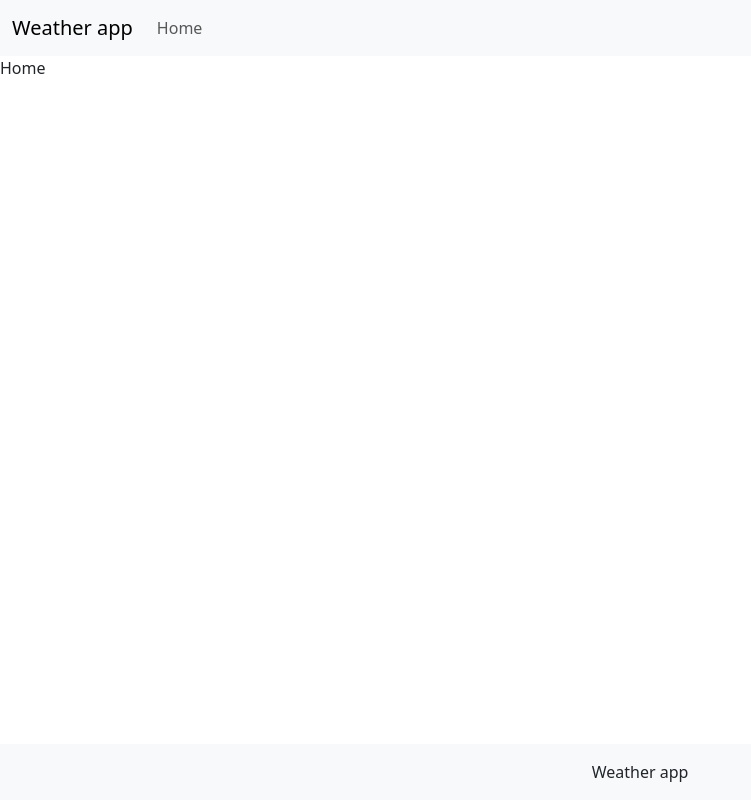
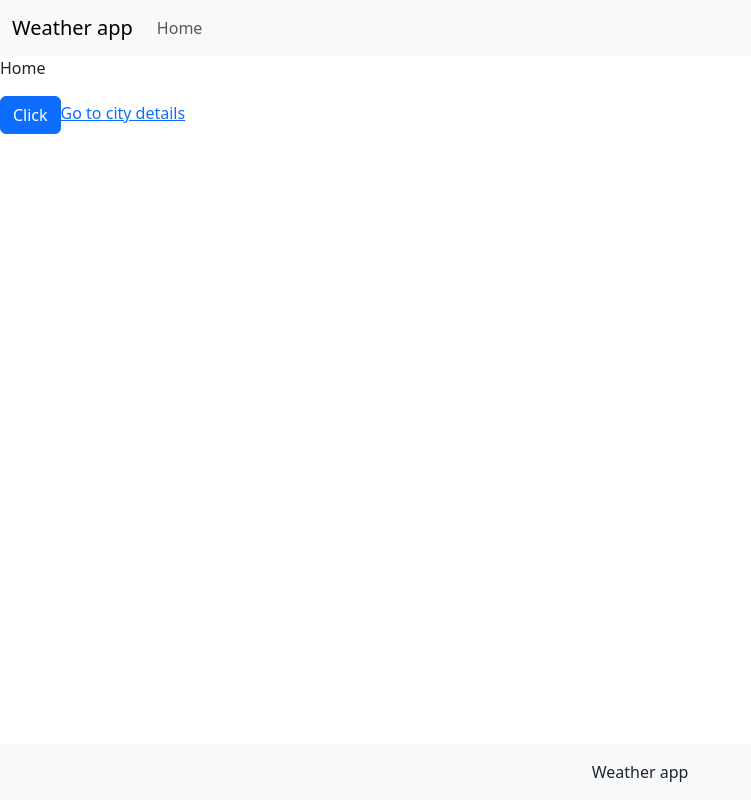
Before and after one commit to tave8/epicode-exercises-FE-U3-W2-D5, a React (Vite) app: page / in a window 1280 px wide. Shown: the whole page, without its empty margins (0-751 px from the left). Built offline with nearby package versions, Linux system fonts and the light colour scheme.

Commit message:
state elevation App->Home & CityDetails done

```diff
--- a/src/App.jsx
+++ b/src/App.jsx
@@ -1,6 +1,7 @@
 import "bootstrap/dist/css/bootstrap.min.css"
 import "./App.css"
 
+import { useState, useEffect } from "react"
 import { BrowserRouter, Routes, Route } from "react-router-dom"
 
 // base components
@@ -10,17 +11,23 @@ import NotFound from "./components/NotFound"
 
 // pages components
 import Home from "./components/home/Home"
+import CityDetails from "./components/city-details/CityDetails"
 
+// REACT COMPONENT
 function App() {
+  const [selectedCity, setSelectedCity] = useState(null)
+
   return (
     <BrowserRouter>
       <header>
         <MyNav />
       </header>
-      <main style={{  }}>
+      <main>
         <Routes>
-          <Route path="/" element={<Home />} />
-          {/* <Route path="/city-details" element={<CityDetails />} /> */}
+          {/* home changes selected city */}
+          <Route path="/" element={<Home setSelectedCity={setSelectedCityHelper({ setSelectedCity })} />} />
+          {/* city details displays selected city */}
+          <Route path="/city-details" element={<CityDetails city={selectedCity} />} />
           <Route path="*" element={<NotFound />} />
         </Routes>
       </main>
@@ -31,4 +38,15 @@ function App() {
   )
 }
 
+// HELPERS
+
+const setSelectedCityHelper = (componentInfo) => {
+  const { setSelectedCity } = componentInfo
+  // this inner function will be used by children components
+  // to change the parent's state
+  return (newCity) => {
+    setSelectedCity(newCity)
+  }
+}
+
 export default App
--- /dev/null
+++ b/src/components/city-details/CityDetails.jsx
@@ -0,0 +1,22 @@
+import { useState, useEffect } from "react"
+import { BrowserRouter, Routes, Route, Link, useLocation, useNavigate, useParams } from "react-router-dom"
+import { Container, Row, Col, CardGroup, Card, Spinner, Alert, Button } from "react-bootstrap"
+
+
+/**
+ * props: {
+ *      city: obj. the selected city from the parent
+ * }
+ */
+const CityDetails = props => {
+
+
+    return (
+        <>
+            <p>City details</p>
+            {props.city}
+        </>
+    )
+}
+
+export default CityDetails
--- a/src/components/home/Home.jsx
+++ b/src/components/home/Home.jsx
@@ -1,9 +1,21 @@
+import { useState, useEffect } from "react"
+import { BrowserRouter, Routes, Route, Link, useLocation, useNavigate, useParams } from "react-router-dom"
+import { Container, Row, Col, CardGroup, Card, Spinner, Alert, Button } from "react-bootstrap"
 
-
+/**
+ * props: {
+ *     setSelectedCity: callable. changes the selected city in the parent
+ * }
+ */
 const Home = props => {
     return (
         <>
             <p>Home</p>
+            <Button onClick={() => {
+                props.setSelectedCity("Rome")
+            }}>Click</Button>
+
+            <Link to="/city-details">Go to city details</Link>
         </>
     )
 }
```
